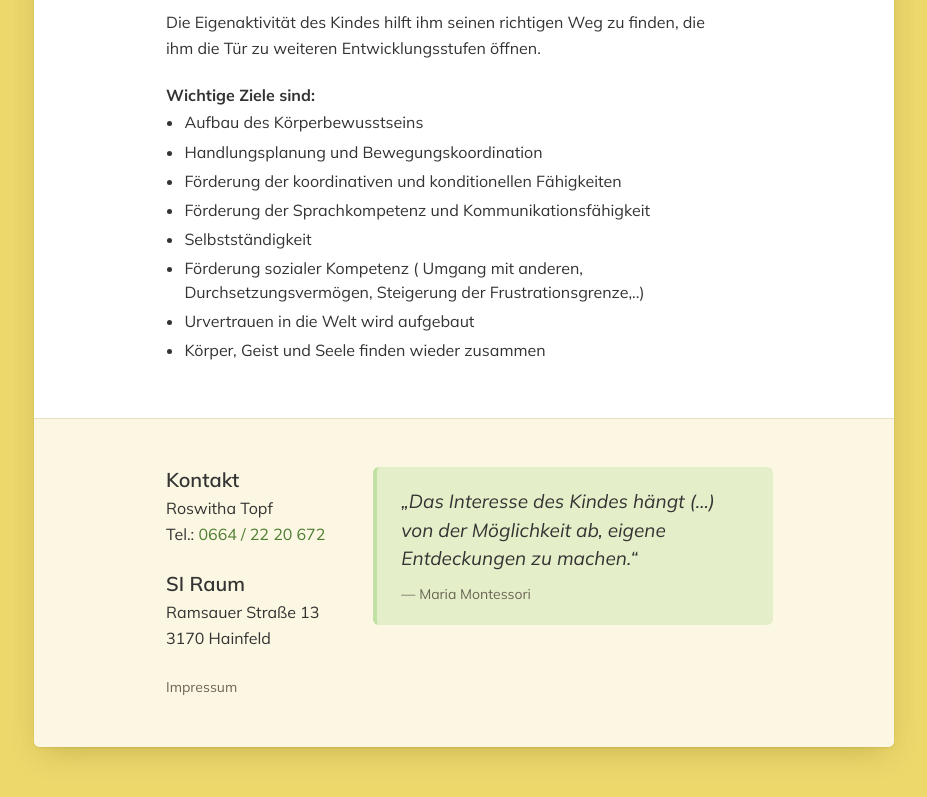
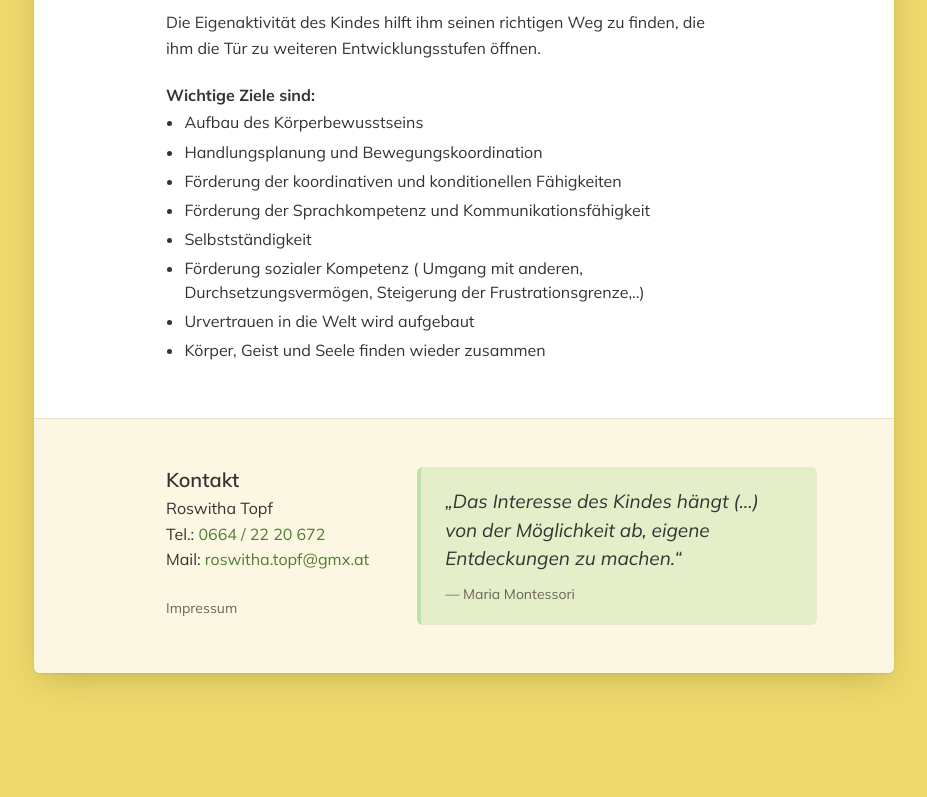
Before and after one commit to maffl-dev/sensorische-integration, a plain HTML site: page index.html in a window 1280 px wide. Shown: the part 4155-4952 px from the top of the page, without its empty margins (176-1103 px from the left). After the commit the page ends 4892 px from the top, so only its background shows below. Drawn offline with Linux system fonts and the light colour scheme.

Commit message:
Add email info

```diff
--- a/index.html
+++ b/index.html
@@ -3,7 +3,7 @@
 	<head>
 		<meta charset="utf-8">
 		<meta name="viewport" content="width=device-width, initial-scale=1">
-		<meta name="description" content="Sensorische Integration mit Roswitha Topf, Hainfeld Montessori Kinderhaus Hainfeld, Ramsauer Straße 13, Hainfeld">
+		<meta name="description" content="Sensorische Integration mit Roswitha Topf, Montessori Kinderhaus Hainfeld">
 		<meta name="theme-color" content="#EDD86C">
 		<title>Sensorische Integration im Dialog nach Ulla Kiesling</title>
 		<link rel="preconnect" href="https://fonts.googleapis.com">
@@ -203,12 +203,8 @@
 					<h3>Kontakt</h3>
 					<p>
 						Roswitha Topf<br>
-						Tel.: <a href="tel:+436642220672">0664 / 22 20 672</a>
-					</p>
-					<h3>SI Raum</h3>
-					<p>
-						Ramsauer Straße 13<br>
-						3170 Hainfeld
+						Tel.: <a href="tel:+436642220672">0664 / 22 20 672</a><br>
+						Mail: <a href="mailto:roswitha.topf@gmx.at">roswitha.topf@gmx.at</a>
 					</p>
 					<a href="#impressum" class="impressum-link">Impressum</a>
 				</div>
@@ -230,6 +226,7 @@
 				<li>Schloßstraße 52</li>
 				<li>3163 Rohrbach an der Gölsen</li>
 				<li>Tel.: 0664 / 22 20 672</li>
+				<li>Mail: <a href="mailto:roswitha.topf@gmx.at">roswitha.topf@gmx.at</a></li>
 			</ul>
 			</div>
 		</dialog>
```
